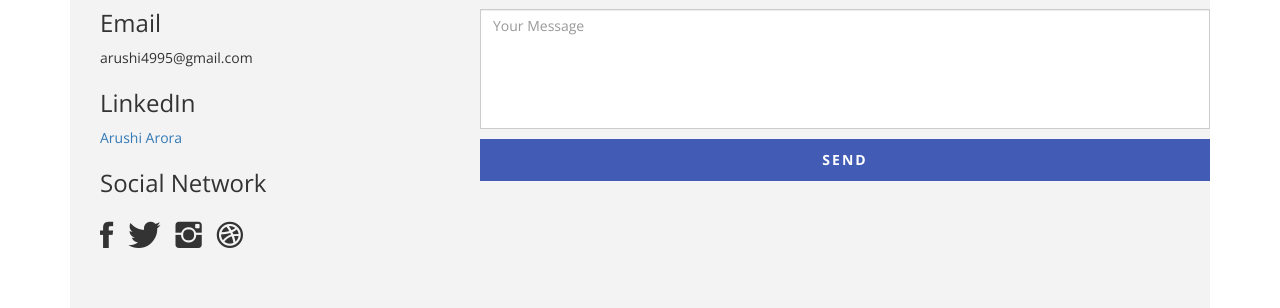
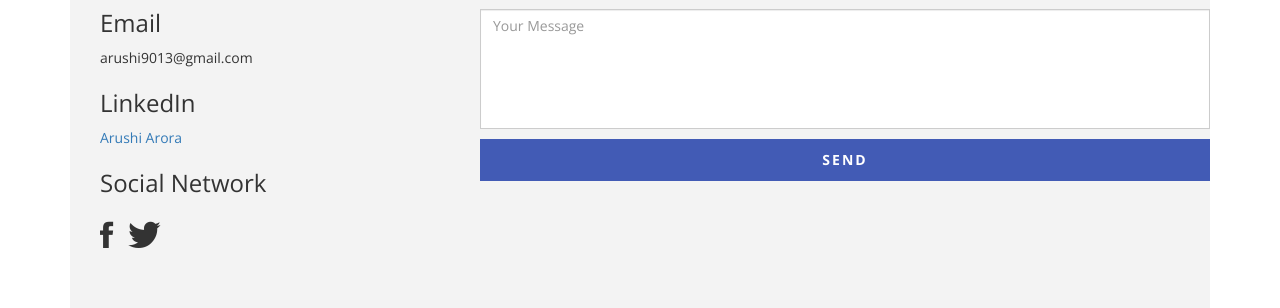
Before and after one commit to ArushiAura/Portfolio, a plain HTML site: page index.html in a window 1280 px wide. Shown: the part 6268-6576 px from the top of the page. Drawn offline with nearby package versions, Linux system fonts and the light colour scheme; files whose address does not match are found by name; a web font is replaced by a local one.

Commit message:
Update index.html

```diff
--- a/index.html
+++ b/index.html
@@ -500,7 +500,7 @@ document.addEventListener('DOMContentLoaded', function() {
                 <h3>Mobile Number</h3>
                 <p>+91 7301301111</p>
                 <h3>Email</h3>
-                <p>arushi4995@gmail.com</p>
+                <p>arushi9013@gmail.com</p>
                 <h3>LinkedIn</h3>
                 <p><a href="https://www.linkedin.com/in/arushi-arora-70238a19a/" target="_blank">Arushi Arora</a></p>
 
@@ -508,8 +508,6 @@ document.addEventListener('DOMContentLoaded', function() {
                 <ul class="social">
                     <li><a href="#"><i class="ion-social-facebook"></i></a></li>
                     <li><a href="#"><i class="ion-social-twitter"></i></a></li>
-                    <li><a href="#"><i class="ion-social-instagram"></i></a></li>
-                    <li><a href="#"><i class="ion-social-dribbble"></i></a></li>
                 </ul>
                 <div class="clearfix"></div>
                 <div class="h-50"></div>
```
